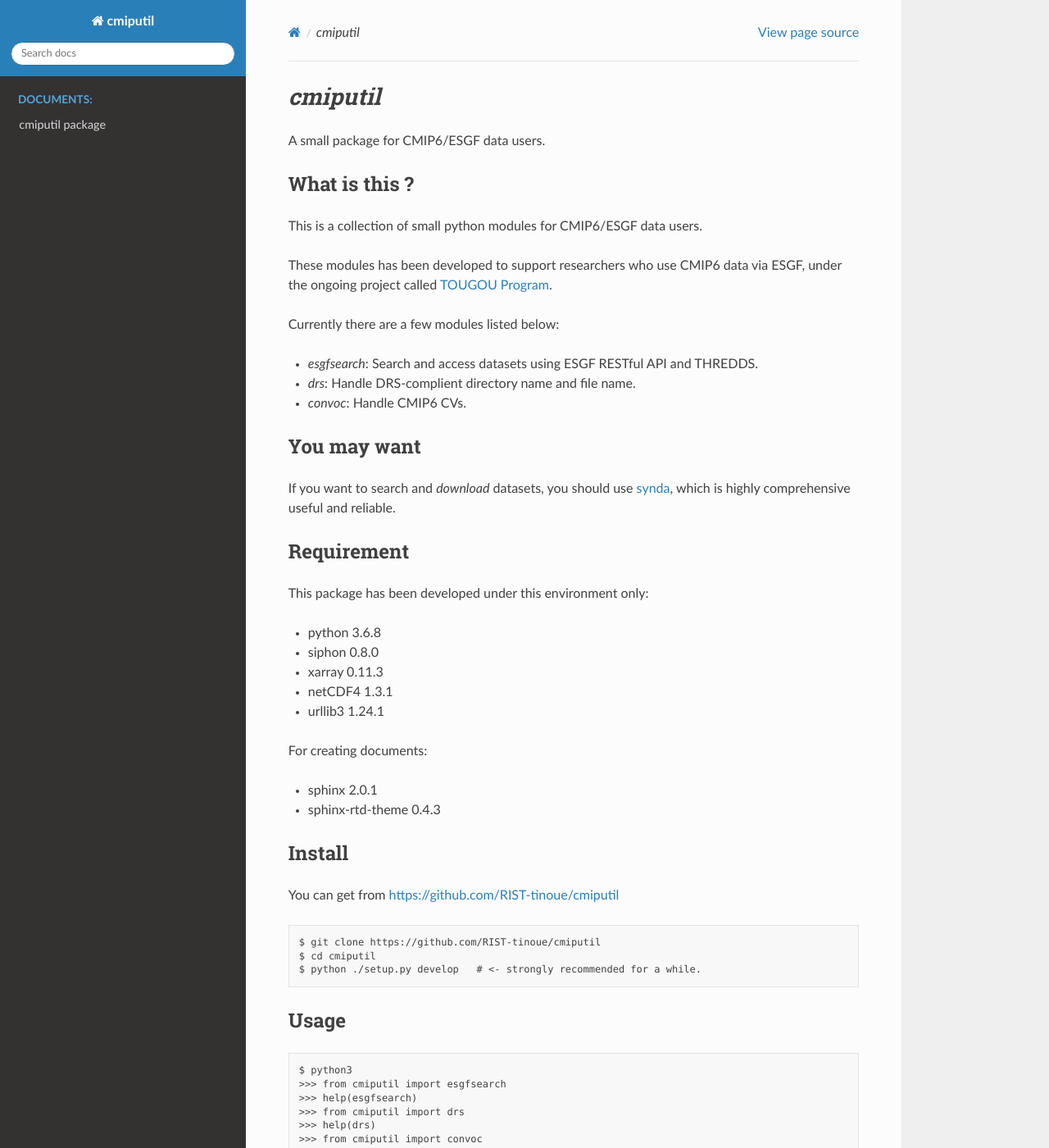
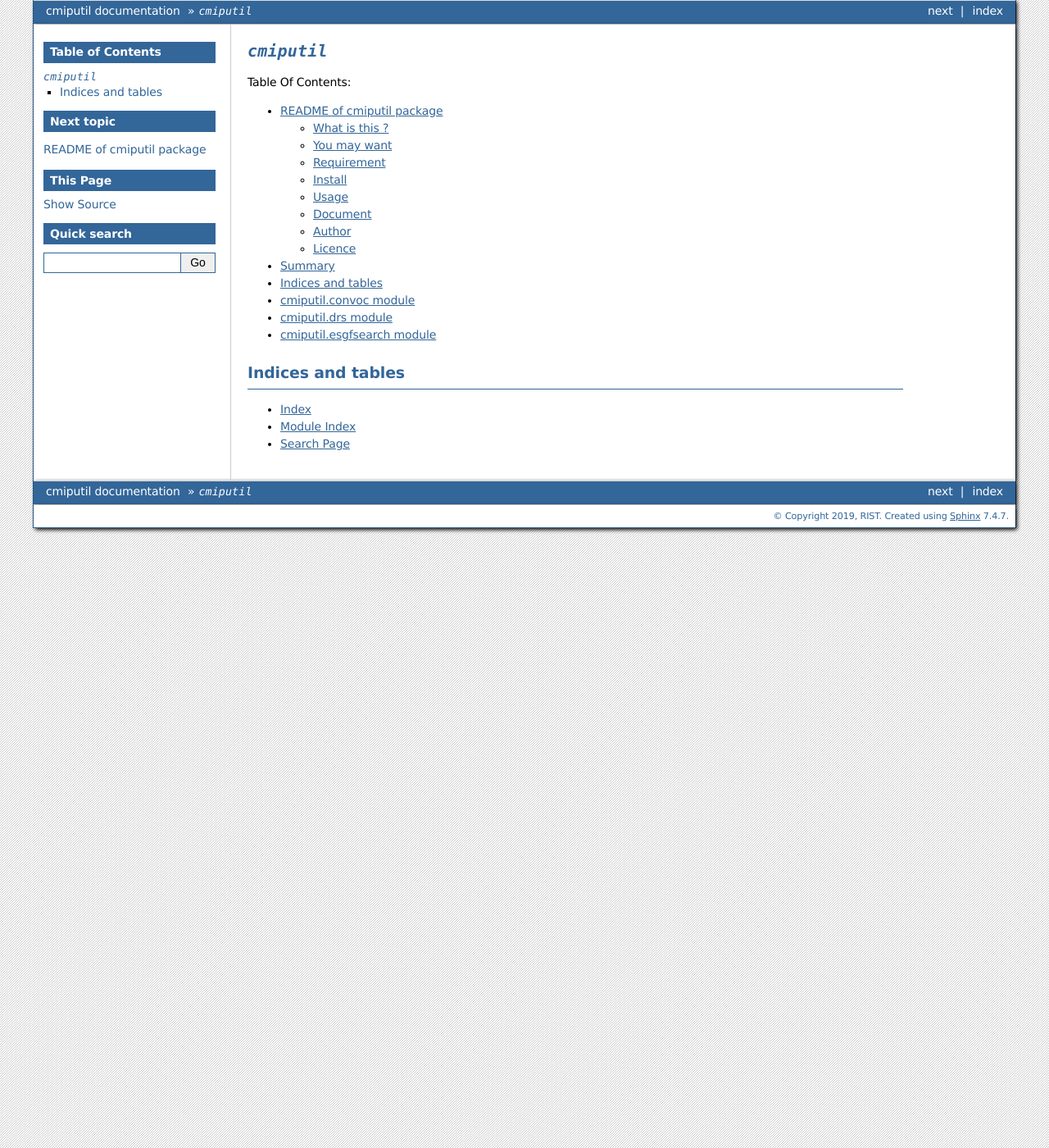
Before and after one commit to RIST-tinoue/cmiputil, a Sphinx documentation site: the page built from docs/index.rst, in a window 1280 px wide and 1400 px high. Shown: the whole window at 82% size. Built offline with Sphinx 7.4.7, drawn with Linux system fonts in a browser that asks for light colours; some of the changed text lies outside the part shown.

Commit message:
Updated sphinx documentations.

```diff
--- /dev/null
+++ b/docs/cmiputil.drs.rst
@@ -0,0 +1,7 @@
+cmiputil.drs module
+-------------------
+
+.. automodule:: cmiputil.drs
+    :members:
+    :undoc-members:
+    :show-inheritance:
--- /dev/null
+++ b/docs/cmiputil.esgfsearch.rst
@@ -0,0 +1,7 @@
+cmiputil.esgfsearch module
+--------------------------
+
+.. automodule:: cmiputil.esgfsearch
+    :members:
+    :undoc-members:
+    :show-inheritance:
--- a/docs/cmiputil.rst
+++ b/docs/cmiputil.rst
@@ -1,39 +1,24 @@
-cmiputil package
-================
+README of cmiputil package
+==========================
 
-..
-   Submodules
-   ----------
-
-cmiputil.convoc module
-----------------------
-
-.. automodule:: cmiputil.convoc
-    :members:
-    :undoc-members:
-    :show-inheritance:
-
-cmiputil.drs module
--------------------
-
-.. automodule:: cmiputil.drs
-    :members:
-    :undoc-members:
-    :show-inheritance:
-
-cmiputil.esgfsearch module
---------------------------
-
-.. automodule:: cmiputil.esgfsearch
-    :members:
-    :undoc-members:
-    :show-inheritance:
+.. include::  ../README.rst
+   :start-line: 3
 
 
-Module contents
----------------
+Summary
+=======
 
-.. automodule:: cmiputil
-    :members:
-    :undoc-members:
-    :show-inheritance:
+
+.. autosummary::
+
+   cmiputil.esgfsearch
+   cmiputil.drs
+   cmiputil.convoc
+
+
+Indices and tables
+==================
+
+* :ref:`genindex`
+* :ref:`modindex`
+* :ref:`search`
--- a/docs/conf.py
+++ b/docs/conf.py
@@ -12,7 +12,7 @@
 #
 import os
 import sys
-sys.path.insert(0, '/home/tinoue/2019Tougou/cmiputil/cmiputil')
+sys.path.insert(0, '../cmiputil')
 
 
 # -- Project information -----------------------------------------------------
@@ -28,6 +28,7 @@
 # ones.
 extensions = [
     'sphinx.ext.autodoc',
+    'sphinx.ext.autosummary',
     'sphinx.ext.viewcode',
     'sphinx.ext.todo',
     'sphinx.ext.napoleon',
@@ -59,11 +60,12 @@
 # html_theme = 'alabaster'
 # html_theme = 'classic'
 # html_theme = 'sphinxdoc'
-html_theme = 'sphinx_rtd_theme'
+# html_theme = 'sphinx_rtd_theme'
 # html_theme = 'pyramid'
 # html_theme = 'agogo'
 # html_theme = 'nature'
-# html_theme = 'bizstyle'
+html_theme = 'bizstyle'
+# html_theme = 'cloud'
 
 # Add any paths that contain custom static files (such as style sheets) here,
 # relative to this directory. They are copied after the builtin static files,
@@ -72,13 +74,18 @@
 
 
 # -- Extension configuration -------------------------------------------------
+autosummary_generate = True
+
+
 autodoc_member_order = "groupwise"
 autoclass_content = "both"
 
 napoleon_include_init_with_doc = False
-napoleon_use_ivar = True
+napoleon_use_ivar = False
 napoleon_use_param = True
 napoleon_use_rtype = False
+napoleon_use_admonition_for_examples = False
+napoleon_use_admonition_for_notes = True
 # -- Options for todo extension ----------------------------------------------
 
 # If true, `todo` and `todoList` produce output, else they produce nothing.
--- a/docs/index.rst
+++ b/docs/index.rst
@@ -7,17 +7,14 @@
 `cmiputil`
 ==========
 
-
-.. include::  ../README.rst
-   :start-line: 3
-
-
 .. toctree::
    :maxdepth: 4
-   :caption: Documents:
+   :caption: Table Of Contents:
 
    cmiputil
-
+   cmiputil.convoc
+   cmiputil.drs
+   cmiputil.esgfsearch
 
 
 Indices and tables
```
Also changed, not shown: docs/cmiputil.convoc.rst (added, +7 -0 lines).
